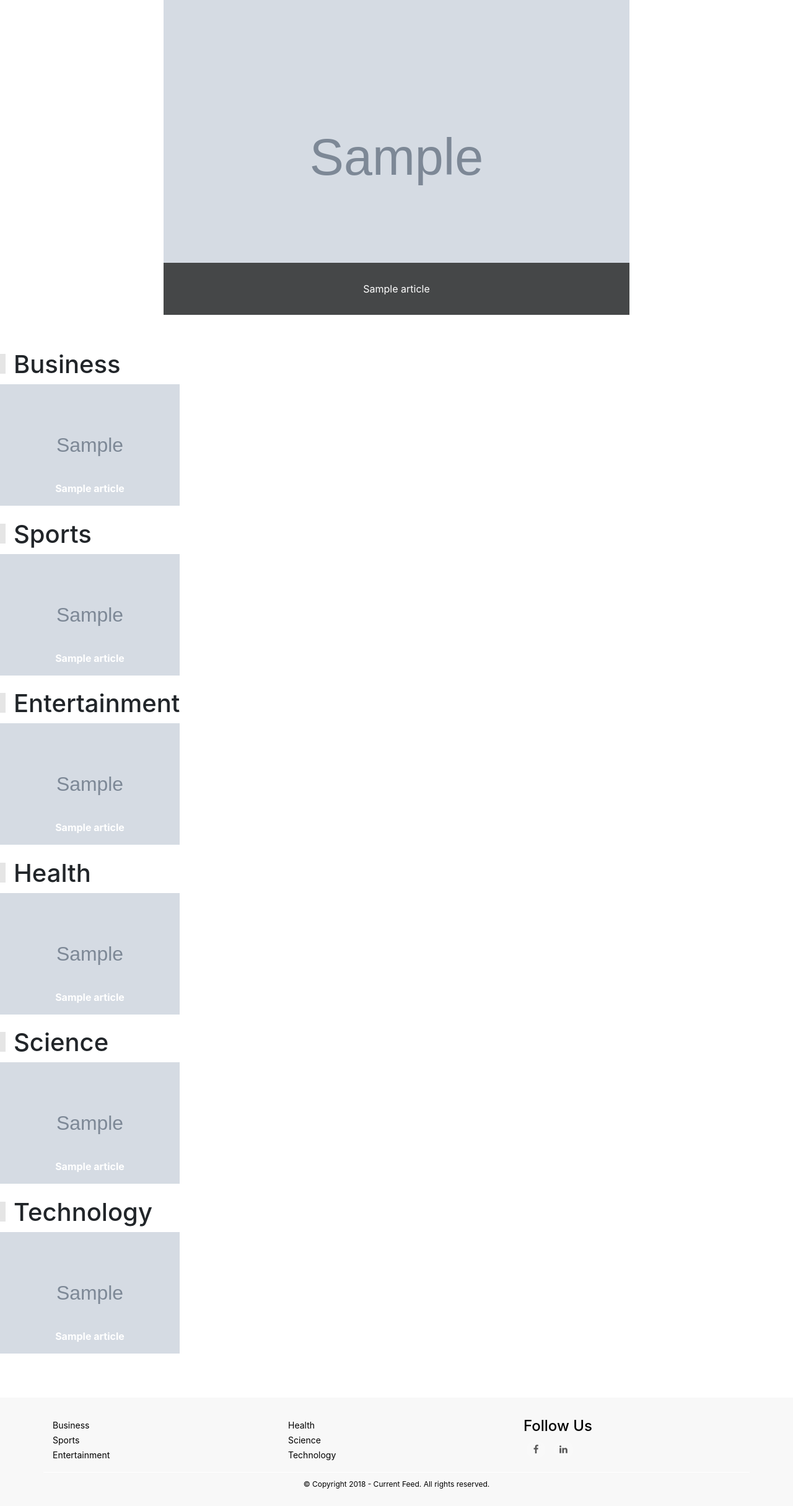
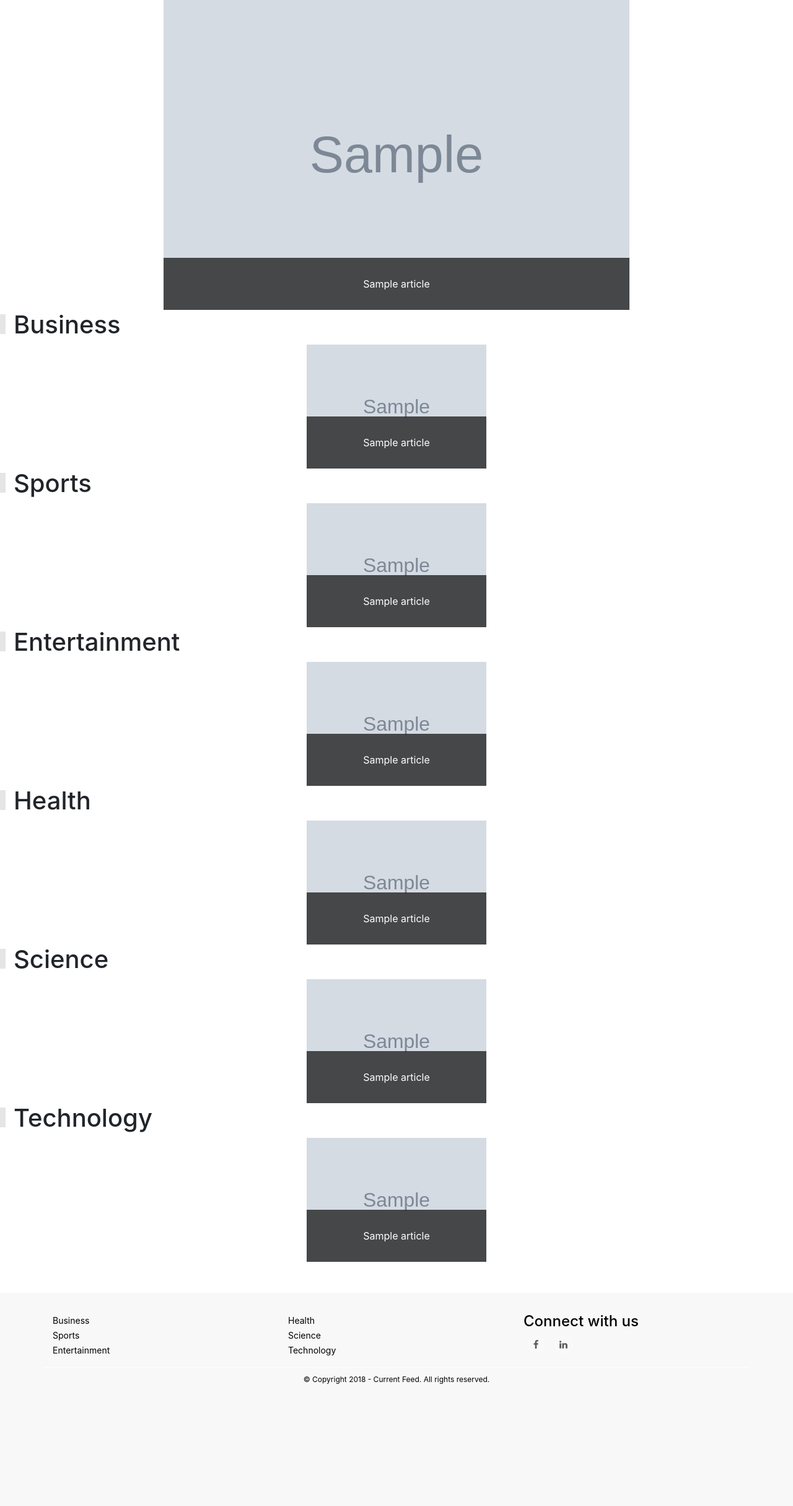
Before and after one commit to kulshreshtha19/Current-Feed, a Django app: template currentfeed/apidataget/templates/apidataget/home.html in a window 1280 px wide. Shown: the part 80-2510 px from the top of the page at 62% size. After the commit the page ends 2313 px from the top, so only its background shows below. Run offline with Django 3.2, Linux system fonts and the light colour scheme; the template is opened without the code that fills it: most values are stand-ins (such as "Sample title", 1, 10 or a date in 2020); grey boxes marked "Sample" are stand-in pictures; some libraries are stand-ins or nearby versions.

Commit message:
Modified Home Page

```diff
--- a/currentfeed/apidataget/templates/apidataget/footer.html
+++ b/currentfeed/apidataget/templates/apidataget/footer.html
@@ -41,10 +41,10 @@
 
 
     	<div class="col-md-3">
-    		<h4>Follow Us</h4>
+    		<h4>Connect with us</h4>
             <ul class="social-network social-circle">
-             <li><a href="#" class="icoFacebook" title="Facebook"><i class="fa fa-facebook"></i></a></li>
-             <li><a href="#" class="icoLinkedin" title="Linkedin"><i class="fa fa-linkedin"></i></a></li>
+             <li><a href="https://www.facebook.com/kulshreshtha.goyal" class="icoFacebook" title="Facebook"><i class="fa fa-facebook"></i></a></li>
+             <li><a href="https://www.linkedin.com/in/kulshreshtha-goyal-438842158/" class="icoLinkedin" title="Linkedin"><i class="fa fa-linkedin"></i></a></li>
             </ul>
 		</div>
     </div>
--- a/currentfeed/apidataget/templates/apidataget/home.html
+++ b/currentfeed/apidataget/templates/apidataget/home.html
@@ -13,6 +13,11 @@
   <script src="https://ajax.googleapis.com/ajax/libs/jquery/3.3.1/jquery.min.js"></script>
   <script src="https://cdnjs.cloudflare.com/ajax/libs/popper.js/1.14.3/umd/popper.min.js"></script>
   <script src="https://maxcdn.bootstrapcdn.com/bootstrap/4.1.3/js/bootstrap.min.js"></script>
+{#    <style>#}
+{#        body{#}
+{#            color: gray;#}
+{#        }#}
+{#    </style>#}
 </head>
 <body>
 {#<p>{{ top_headline.3.title }}</p>#}
@@ -26,14 +31,13 @@
     {% endfor %}
 {% endif %}
             {% block content %}
-{#                <div uk-slider="finite: true">#}
                 <div class="uk-position-relative uk-visible-toggle uk-light" uk-slider="clsActivated: uk-transition-active; center: true">
                 <ul class="uk-slider-items uk-grid">
                 {% for article in top_headline %}
                     {% if article.urlToImage is not None and article.title is not None and article.description is not None and article.url is not None%}
                         <li class="uk-width-3-5">
                             <div class="uk-panel">
-                                <img src="{{ article.urlToImage }}" alt="" style="height: 90%;width: 100%">
+                                <img src="{{ article.urlToImage }}" alt="" style="height: 500px;width: 100%">
                                 <div class="uk-overlay uk-overlay-primary uk-position-bottom uk-text-center uk-transition-slide-bottom">
                                     <p uk-slider-parallax="x: 200,-200" style="color: white;">{{ article.title }}</p>
                                 </div>
@@ -50,16 +54,15 @@
 {#                </div>#}
 {#                Business#}
                 <h1 class="uk-heading-bullet"><span>Business</span></h1>
-                <div class="uk-position-relative uk-visible-toggle uk-light" uk-slider>
+                <div class="uk-position-relative uk-visible-toggle uk-light" uk-slider="clsActivated: uk-transition-active; center: true">
                 <ul class="uk-slider-items uk-grid">
                     {% for article in business %}
-                    {% if article.urlToImage is not None and article.title is not None%}
+                    {% if article.urlToImage is not None and article.title is not None and "jpeg" not in article.urlToImage%}
                     <li class="uk-width-1-4">
                         <div class="uk-panel">
-                            <img src="{{ article.urlToImage }}" alt="" style="height: 90%;width: 100%">
-                            <div class="uk-position-bottom uk-text-center">
-{#                                <h2 uk-slider-parallax="x: 100,-100">Heading</h2>#}
-                                <p uk-slider-parallax="x: 200,-200" style="color: white;font-weight: bold">{{ article.title }}</p>
+                                <img src="{{ article.urlToImage }}" alt="" style="height: 200px;width: 100%">
+                                <div class="uk-overlay uk-overlay-primary uk-position-bottom uk-text-center uk-transition-slide-bottom">
+                                    <p uk-slider-parallax="x: 200,-200" style="color: white;">{{ article.title }}</p>
                                 </div>
                         </div>
                     </li>
@@ -73,16 +76,15 @@
 
 {#               Sports #}
                 <h1 class="uk-heading-bullet"><span>Sports</span></h1>
-                <div class="uk-position-relative uk-visible-toggle uk-light" uk-slider>
+                <div class="uk-position-relative uk-visible-toggle uk-light" uk-slider="clsActivated: uk-transition-active; center: true">
                 <ul class="uk-slider-items uk-grid">
                     {% for article in sports %}
-                    {% if article.urlToImage is not None and article.title is not None%}
+                    {% if article.urlToImage is not None and article.title is not None and "jpeg" not in article.urlToImage%}
                     <li class="uk-width-1-4">
                         <div class="uk-panel">
-                            <img src="{{ article.urlToImage }}" alt="" style="height: 90%;width: 100%">
-                            <div class="uk-position-bottom uk-text-center">
-{#                                <h2 uk-slider-parallax="x: 100,-100">Heading</h2>#}
-                                <p uk-slider-parallax="x: 200,-200" style="color: white;font-weight: bold">{{ article.title }}</p>
+                                <img src="{{ article.urlToImage }}" alt="" style="height: 200px;width: 100%">
+                                <div class="uk-overlay uk-overlay-primary uk-position-bottom uk-text-center uk-transition-slide-bottom">
+                                    <p uk-slider-parallax="x: 200,-200" style="color: white;">{{ article.title }}</p>
                                 </div>
                         </div>
                     </li>
@@ -95,16 +97,15 @@
             </div>
 
              <h1 class="uk-heading-bullet"><span>Entertainment</span></h1>
-                <div class="uk-position-relative uk-visible-toggle uk-light" uk-slider>
+                <div class="uk-position-relative uk-visible-toggle uk-light" uk-slider="clsActivated: uk-transition-active; center: true">
                 <ul class="uk-slider-items uk-grid">
                     {% for article in entertainment %}
-                    {% if article.urlToImage is not None and article.title is not None%}
+                    {% if article.urlToImage is not None and article.title is not None and "jpeg" not in article.urlToImage%}
                     <li class="uk-width-1-4">
                         <div class="uk-panel">
-                            <img src="{{ article.urlToImage }}" alt="" style="height: 90%;width: 100%">
-                            <div class="uk-position-bottom uk-text-center">
-{#                                <h2 uk-slider-parallax="x: 100,-100">Heading</h2>#}
-                                <p uk-slider-parallax="x: 200,-200" style="color: white;font-weight: bold">{{ article.title }}</p>
+                                <img src="{{ article.urlToImage }}" alt="" style="height: 200px;width: 100%">
+                                <div class="uk-overlay uk-overlay-primary uk-position-bottom uk-text-center uk-transition-slide-bottom">
+                                    <p uk-slider-parallax="x: 200,-200" style="color: white;">{{ article.title }}</p>
                                 </div>
                         </div>
                     </li>
@@ -117,16 +118,15 @@
             </div>
 
              <h1 class="uk-heading-bullet"><span>Health</span></h1>
-                <div class="uk-position-relative uk-visible-toggle uk-light" uk-slider>
+                <div class="uk-position-relative uk-visible-toggle uk-light" uk-slider="clsActivated: uk-transition-active; center: true">
                 <ul class="uk-slider-items uk-grid">
                     {% for article in health %}
-                    {% if article.urlToImage is not None and article.title is not None%}
+                    {% if article.urlToImage is not None and article.title is not None and "jpeg" not in article.urlToImage%}
                     <li class="uk-width-1-4">
                         <div class="uk-panel">
-                            <img src="{{ article.urlToImage }}" alt="" style="height: 90%;width: 100%">
-                            <div class="uk-position-bottom uk-text-center">
-{#                                <h2 uk-slider-parallax="x: 100,-100">Heading</h2>#}
-                                <p uk-slider-parallax="x: 200,-200" style="color: white;font-weight: bold">{{ article.title }}</p>
+                                <img src="{{ article.urlToImage }}" alt="" style="height: 200px;width: 100%">
+                                <div class="uk-overlay uk-overlay-primary uk-position-bottom uk-text-center uk-transition-slide-bottom">
+                                    <p uk-slider-parallax="x: 200,-200" style="color: white;">{{ article.title }}</p>
                                 </div>
                         </div>
                     </li>
@@ -139,16 +139,15 @@
             </div>
 
             <h1 class="uk-heading-bullet"><span>Science</span></h1>
-                <div class="uk-position-relative uk-visible-toggle uk-light" uk-slider>
+               <div class="uk-position-relative uk-visible-toggle uk-light" uk-slider="clsActivated: uk-transition-active; center: true">
                 <ul class="uk-slider-items uk-grid">
                     {% for article in science %}
-                    {% if article.urlToImage is not None and article.title is not None%}
+                    {% if article.urlToImage is not None and article.title is not None and "jpeg" not in article.urlToImage%}
                     <li class="uk-width-1-4">
                         <div class="uk-panel">
-                            <img src="{{ article.urlToImage }}" alt="" style="height: 90%;width: 100%">
-                            <div class="uk-position-bottom uk-text-center">
-{#                                <h2 uk-slider-parallax="x: 100,-100">Heading</h2>#}
-                                <p uk-slider-parallax="x: 200,-200" style="color: white;font-weight: bold">{{ article.title }}</p>
+                                <img src="{{ article.urlToImage }}" alt="" style="height: 200px;width: 100%">
+                                <div class="uk-overlay uk-overlay-primary uk-position-bottom uk-text-center uk-transition-slide-bottom">
+                                    <p uk-slider-parallax="x: 200,-200" style="color: white;">{{ article.title }}</p>
                                 </div>
                         </div>
                     </li>
@@ -161,16 +160,15 @@
             </div>
 
             <h1 class="uk-heading-bullet"><span>Technology</span></h1>
-               <div class="uk-position-relative uk-visible-toggle uk-light" uk-slider>
+               <div class="uk-position-relative uk-visible-toggle uk-light" uk-slider="clsActivated: uk-transition-active; center: true">
                 <ul class="uk-slider-items uk-grid">
                     {% for article in technology %}
-                    {% if article.urlToImage is not None and article.title is not None%}
+                    {% if article.urlToImage is not None and article.title is not None and "jpeg" not in article.urlToImage%}
                     <li class="uk-width-1-4">
                         <div class="uk-panel">
-                            <img src="{{ article.urlToImage }}" alt="" style="height: 90%;width: 100%">
-                            <div class="uk-position-bottom uk-text-center">
-{#                                <h2 uk-slider-parallax="x: 100,-100">Heading</h2>#}
-                                <p uk-slider-parallax="x: 200,-200" style="color: white;font-weight: bold">{{ article.title }}</p>
+                                <img src="{{ article.urlToImage }}" alt="" style="height: 200px;width: 100%">
+                                <div class="uk-overlay uk-overlay-primary uk-position-bottom uk-text-center uk-transition-slide-bottom">
+                                    <p uk-slider-parallax="x: 200,-200" style="color: white;">{{ article.title }}</p>
                                 </div>
                         </div>
                     </li>
```
Also changed, not shown: currentfeed/apidataget/views.py (+4 -4 lines). Lines whose indentation alone changed are shown as unchanged.
